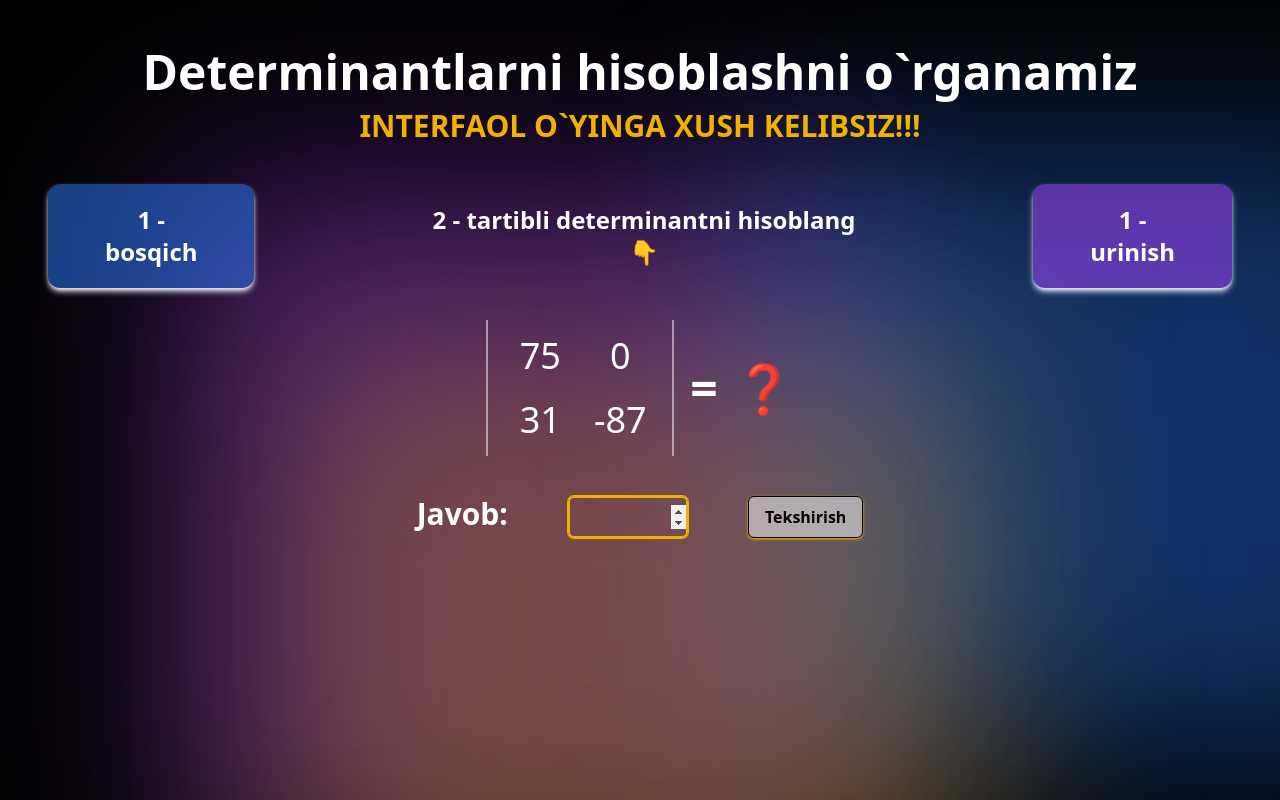
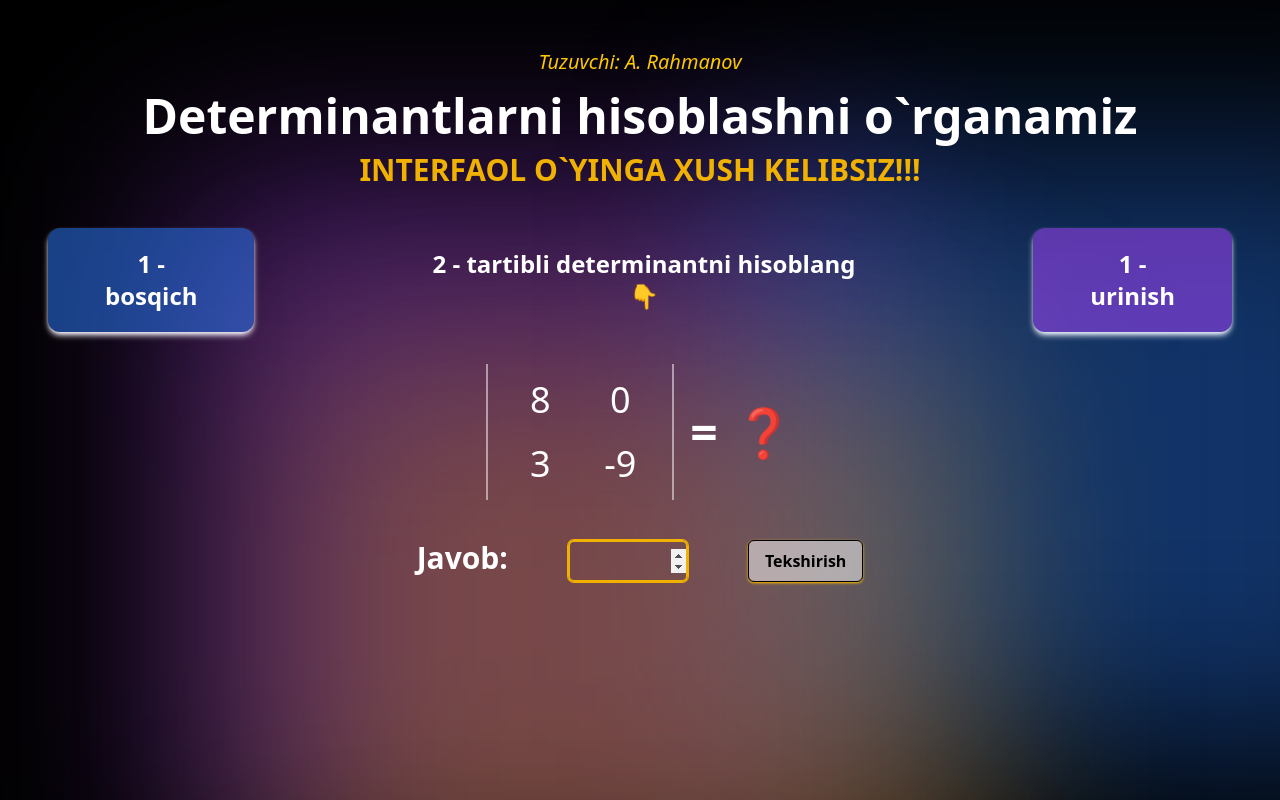
Before and after one commit to MuhammadAkbar007/determinant-game, a React (Vite) app: page / in a window 1280 px wide. Built offline with nearby package versions, Linux system fonts and the light colour scheme.

Commit message:
random numbers range between -10 and 10 🔟

```diff
--- a/src/App.jsx
+++ b/src/App.jsx
@@ -141,6 +141,10 @@ export default function App() {
             <GradientBackground />
 
             <div className="relative flex flex-col items-center justify-center p-4 text-white text-center">
+                <p className="mb-4 text-yellow-400 text-lg md:text-xl">
+                    <i>Tuzuvchi: A. Rahmanov</i>
+                </p>
+
                 <Header level={level} tryCount={tryCount} />
 
                 <Matrix matrix={matrix} />
--- a/src/utils/matrixUtils.js
+++ b/src/utils/matrixUtils.js
@@ -17,7 +17,7 @@ export const getRandomInt = (min, max) => {
  * @param {number} max - Maximum value for random numbers
  * @returns {Array<Array<number>>} Random matrix
  */
-export const generateRandomMatrix = (n, min = -99, max = 99) => {
+export const generateRandomMatrix = (n, min = -10, max = 10) => {
     const matrix = [];
     for (let i = 0; i < n; i++) {
         const row = [];
```
